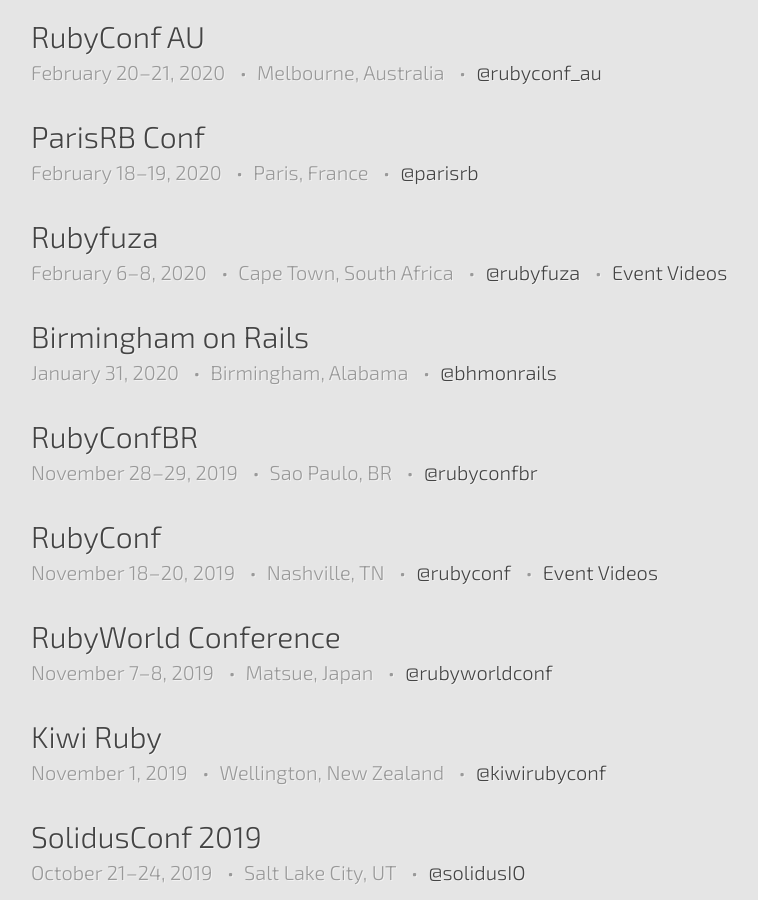
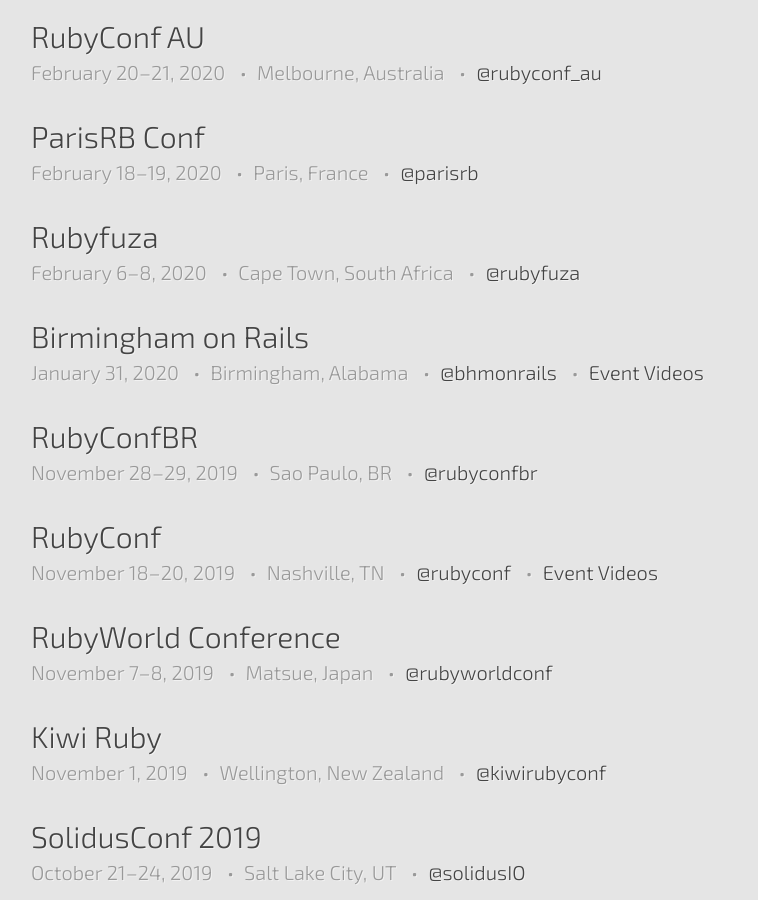
Before and after one commit to ruby-conferences/ruby-conferences.github.io, a Jekyll site: the page built from past/index.html, in a window 1280 px wide and 900 px high, scrolled down 544 px. Shown: the whole window, without its empty margins (209-967 px from the left). Built offline with Jekyll 4.4.1, drawn with Linux system fonts in a browser that asks for light colours; part of the change alters nothing that is shown.

```diff
--- a/_data/conferences.yml
+++ b/_data/conferences.yml
@@ -1846,6 +1846,7 @@
   reg_date: 2020-01-28
   cfp_phrase: "CFP open"
   cfp_date: 2019-12-31
+  video_link: https://www.youtube.com/playlist?&list=PLE7tQUdRKcyYC2lZzwTvEeJXghm4Ym4ZX
 
 - name: Rubyfuza
   location: Cape Town, South Africa
@@ -1855,7 +1856,6 @@
   twitter: rubyfuza
   cfp_phrase: "CFP closes"
   cfp_date: 2019-12-01
-  video_link: https://www.youtube.com/watch?v=EypRSLfKvak&list=PLE7tQUdRKcyYC2lZzwTvEeJXghm4Ym4ZX
 
 - name: ParisRB Conf
   location: Paris, France
```
